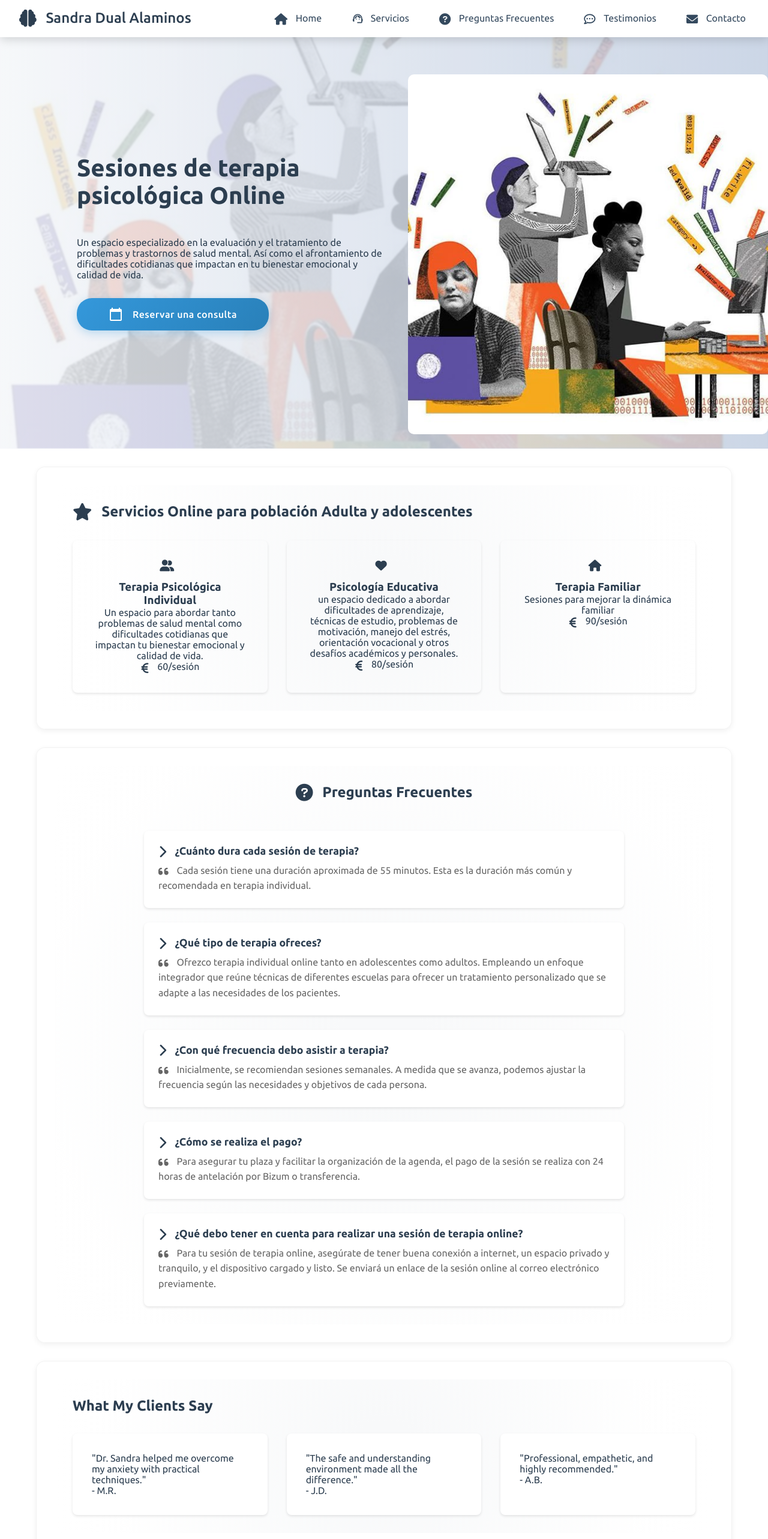
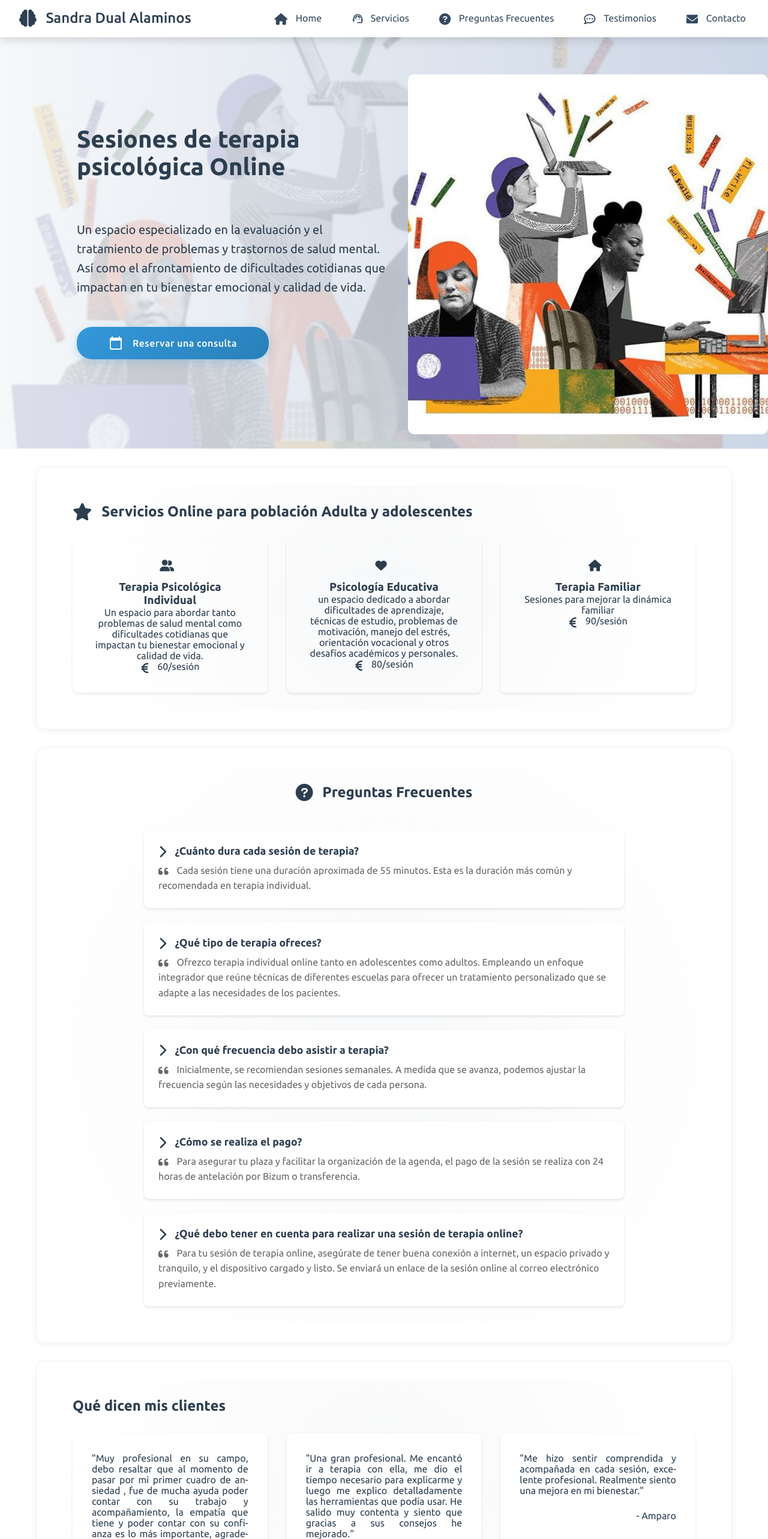
Before and after one commit to Mik3Tab/proyecto-sandra, an Angular app: page / in a window 1280 px wide. Shown: the top 2566 px of the page at 60% size. Built offline with nearby package versions, Linux system fonts and the light colour scheme.

Commit message:
adds changes in navigation bar and reviews component

```diff
--- a/src/app/components/footer/footer.component.html
+++ b/src/app/components/footer/footer.component.html
@@ -7,7 +7,6 @@
     </div>
     <div class="footer-section">
       <h4>Contacto</h4>
-      <p><mat-icon>phone</mat-icon> +34 XXX XXX XXX</p>
       <p><mat-icon>email</mat-icon> {{ email }}</p>
     </div>
     <div class="footer-section profile-section">
--- a/src/app/components/main/main.component.css
+++ b/src/app/components/main/main.component.css
@@ -237,3 +237,16 @@ h1 {
     }
   }
 }
+.hero-content p {
+  font-size: 1.25rem;
+  line-height: 1.6;
+  margin: 20px 0;
+  max-width: 800px;
+}
+
+@media (max-width: 768px) {
+  .hero-content p {
+    font-size: 1.1rem;
+    margin: 15px 0;
+  }
+}
--- a/src/app/components/navigation-bar/navigation-bar.component.css
+++ b/src/app/components/navigation-bar/navigation-bar.component.css
@@ -196,10 +196,17 @@ mat-icon {
     justify-content: flex-start;
   }
 }
+/* Update the media query to be more specific */
+@media screen and (max-width: 1123px) {
+  li mat-icon.hide-mobile {
+    display: none !important;
+  }
 
-@media screen and (max-width: 1123px) {
-  li mat-icon {
-    display: none !important;
+  /* Keep service icon visible */
+  li a mat-icon {
+    display: inline-flex !important;
+    vertical-align: middle;
+    margin-right: 8px;
   }
 
   .icon {
--- a/src/app/components/navigation-bar/navigation-bar.component.html
+++ b/src/app/components/navigation-bar/navigation-bar.component.html
@@ -7,7 +7,7 @@
   </div>
   <ul [class.active]="isMenuOpen">
     <li><a href="#" (click)="closeMenu()"><i class="fas fa-home"></i> Home</a></li>
-    <li><a href="#services"><mat-icon>support_agent</mat-icon> Servicios</a></li>
+    <li><a href="#services"><mat-icon class="service-icon">support_agent</mat-icon> Servicios</a></li>
     <li><a href="#questions" (click)="closeMenu()"><i class="fas fa-question-circle"></i> Preguntas Frecuentes</a></li>
     <li><a href="#testimonials" (click)="closeMenu()"><i class="far fa-comment-dots"></i> Testimonios</a></li>
     <li><a href="#contact" (click)="closeMenu()"><i class="fas fa-envelope"></i> Contacto</a></li>
--- a/src/app/components/reviews/reviews.component.css
+++ b/src/app/components/reviews/reviews.component.css
@@ -41,6 +41,20 @@
 
 .testimonial-card {
   padding: 32px;
+  display: flex;
+  flex-direction: column;
+  gap: 8px;
+}
+
+.testimonial-card p {
+  margin-bottom: 8px;
+  text-align: justify;
+  hyphens: auto;
+}
+
+.client {
+  margin-top: 8px;
+  text-align: right;
 }
 
 @media screen and (max-width: 420px) {
--- a/src/app/components/reviews/reviews.component.html
+++ b/src/app/components/reviews/reviews.component.html
@@ -1,17 +1,17 @@
 <section class="testimonials" id="testimonials">
-  <h2>What My Clients Say</h2>
+  <h2>Qué dicen mis clientes</h2>
   <div class="testimonial-grid">
     <div class="testimonial-card">
-      <p>"Dr. Sandra helped me overcome my anxiety with practical techniques."</p>
-      <span class="client">- M.R.</span>
+      <p>"Muy profesional en su campo, debo resaltar que al momento de pasar por mi primer cuadro de ansiedad , fue de mucha ayuda poder contar con su trabajo y acompañamiento, la empatía que tiene y poder contar con su confianza es lo más importante, agradecido con su gestión."</p>
+      <span class="client">- Santiago</span>
     </div>
     <div class="testimonial-card">
-      <p>"The safe and understanding environment made all the difference."</p>
-      <span class="client">- J.D.</span>
+      <p>"Una gran profesional. Me encantó ir a terapia con ella, me dio el tiempo necesario para explicarme y luego me explico detalladamente las herramientas que podía usar. He salido muy contenta y siento que gracias a sus consejos he mejorado."</p>
+      <span class="client">- Ana</span>
     </div>
     <div class="testimonial-card">
-      <p>"Professional, empathetic, and highly recommended."</p>
-      <span class="client">- A.B.</span>
+      <p>"Me hizo sentir comprendida y acompañada en cada sesión, excelente profesional. Realmente siento una mejora en mi bienestar."</p>
+      <span class="client">- Amparo</span>
     </div>
   </div>
 </section>
--- /dev/null
+++ b/vite.config.ts
@@ -0,0 +1,20 @@
+import { defineConfig } from 'vite';
+
+export default defineConfig({
+  server: {
+    headers: {
+      'Cross-Origin-Opener-Policy': 'same-origin',
+      'Cross-Origin-Embedder-Policy': 'require-corp',
+      'Cross-Origin-Resource-Policy': 'same-origin'
+    },
+    cors: false,
+    origin: 'http://localhost:4200',
+    hmr: {
+      clientPort: 4200
+    }
+  },
+  build: {
+    target: 'esnext',
+    sourcemap: false
+  }
+});
```
